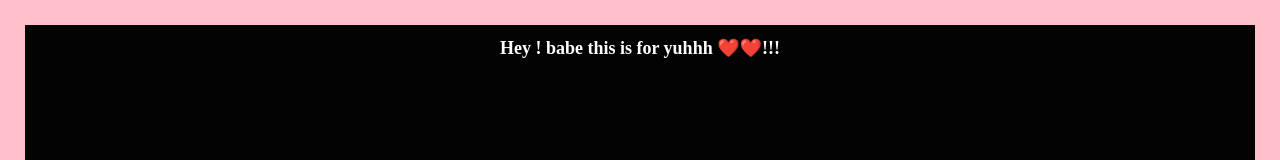
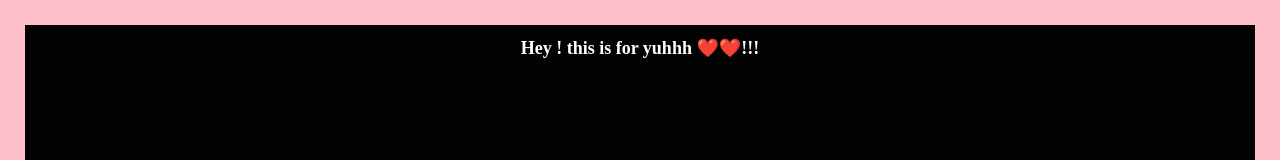
Before and after one commit to CodeWithTheSaurabh/valantineSpecial, a plain HTML site: page index.html in a window 1280 px wide. Shown: the top 160 px of the page. Drawn offline with Linux system fonts and the light colour scheme.

Commit message:
Update index.html
updated

```diff
--- a/index.html
+++ b/index.html
@@ -84,7 +84,7 @@
     <!-- ----------------------------------------------------------- -->
     <div id="main">
     <center>
-        <h1 class="hey">Hey ! babe this is for yuhhh ❤️❤️!!!</h1>
+        <h1 class="hey">Hey ! this is for yuhhh ❤️❤️!!!</h1>
     </center>
     <div class="container">
 
```
